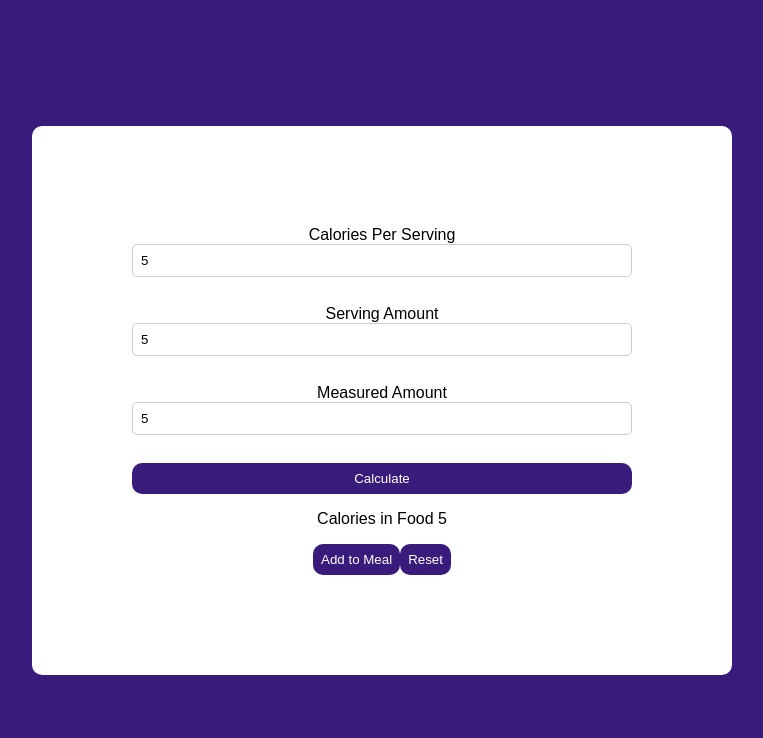
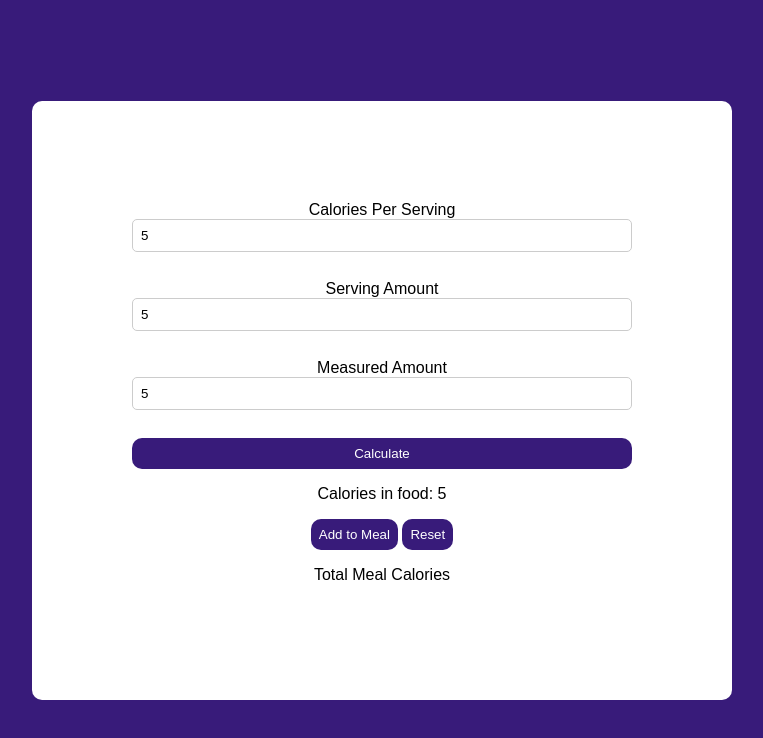
Before and after one commit to BlitzXIV/Calorie-Calculator, a plain HTML site: page index.html in a window 1280 px wide. Both pictures are taken after typing "5", "5", "5" into the empty fields and a click on the button "Calculate". Shown: the whole page, without its empty margins (258-1021 px from the left). Drawn offline with Linux system fonts and the light colour scheme.

Commit message:
i finish :D

```diff
--- a/calc.js
+++ b/calc.js
@@ -1,57 +1,42 @@
-document.addEventListener('DOMContentLoaded', function(){
+function html(strings, ...values) {
+    const parsedArgs = strings.reduce((result, string, i) => result + string + (values[i] || ''), '');
+    const parser = new DOMParser();
+    const doc = parser.parseFromString(parsedArgs, 'text/html');
 
-    let finCalContain = document.getElementById('finCalContain');
-    const calcBtn = document.getElementById('button');
-    let finLabel = document.createElement('p')
-    const mealBtn = document.createElement('button');
+    const newElement = doc.body.firstChild;
+    return newElement;
+}
+
+let finalCals;
 let mealTotal = 0
-    const mealLabel =  document.createElement('p')
-    let finalCals;
-    const reset = document.createElement('button')
-    reset.textContent = 'Reset'
 
-    const mealContain = document.getElementById('mealContain');
-    mealBtn.textContent = 'Add to Meal'
+function calcCalories(event){
+    event.preventDefault()
 
-        form.addEventListener('submit', function(event){
-            event.preventDefault();
-
+    const finCalContain = document.getElementById('finCalContain')
 
     let cals = parseFloat(document.getElementById('calPerServ').value);
     let serv = parseFloat(document.getElementById('servAmt').value);
     let measure = parseFloat(document.getElementById('cstmServ').value);
 
-
-
     let calsPerGram = cals / serv;
     finalCals = calsPerGram * measure;
-            finalCals = parseFloat(finalCals.toFixed(1))
+    finalCals = parseFloat(finalCals.toFixed(1));
 
+    finCalContain.innerText = finalCals;
+}
 
+function mealAdd(event){
+    const mealContain = document.getElementById('mealContain')
+    mealTotal += finalCals
+    mealContain.innerText = mealTotal;
+}
 
-            finLabel.textContent = 'Calories in Food ' + finalCals
-            finCalContain.appendChild(finLabel);
-            mealContain.appendChild(mealBtn)
-            mealContain.appendChild(reset)
-         });
-
-        mealBtn.addEventListener('click', function(){
-            mealTotal += finalCals.toFixed(1)
-            mealLabel.textContent = 'Total Meal Calories ' + mealTotal;
-            reset.addEventListener('click' , function(){
-            mealContain.removeChild(mealBtn)
-            mealContain.removeChild(mealLabel)
-            mealContain.removeChild(reset)
-            finCalContain.removeChild(finLabel)
+function resetBtn(event){
+    const mealContain = document.getElementById('mealContain');
+    const finCalContain = document.getElementById('finCalContain')
     finalCals = 0
     mealTotal = 0
-            })
-
-
-        });
-
-
-            mealContain.appendChild(mealLabel);
-
-
-})
+    mealContain.innerText = ''
+    finCalContain.innerText = ''
+}
--- a/index.html
+++ b/index.html
@@ -8,8 +8,8 @@
     <script src="calc.js"></script>
 </head>
 <body>
-    <div class="container">
-        <form id="form">
+    <div id="container" class="container">
+        <form onsubmit="calcCalories(event)" ;id="form">
             Calories Per Serving
             <br>
             <input required id="calPerServ" type="number">
@@ -22,15 +22,21 @@
             <br>
             <input required id="cstmServ" type="number">
             <br>
-            <button id="button" type="submit">Calculate</button>
+            <button  id="button" type="submit">Calculate</button>
         </form>
 
-        <div id="finCalContain">
+            <div>
+                <p>Calories in food: <span id="finCalContain"></span></p>
+                <button onclick ='mealAdd(event)' id="mealBtn">Add to Meal</button>
+                <button onclick="resetBtn(event)" id="resetBtn">Reset</button>
+            </div>
 
-        </div>
-        <div id="mealContain">
+            <div>
+                <p>Total Meal Calories <span id='mealContain'></span></p>
+            </div>
 
-        </div>
+
+
     </div>
 
 </body>
```
Lines whose indentation alone changed are shown as unchanged.
